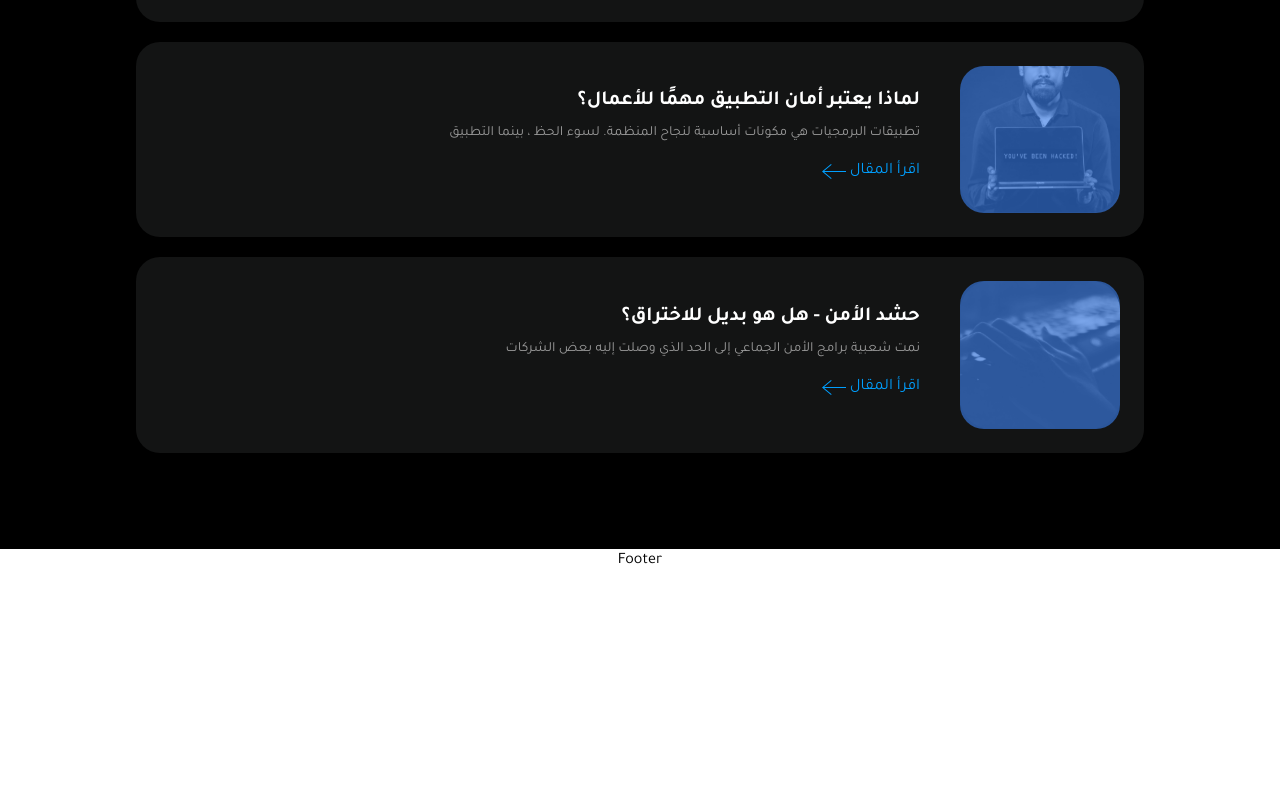
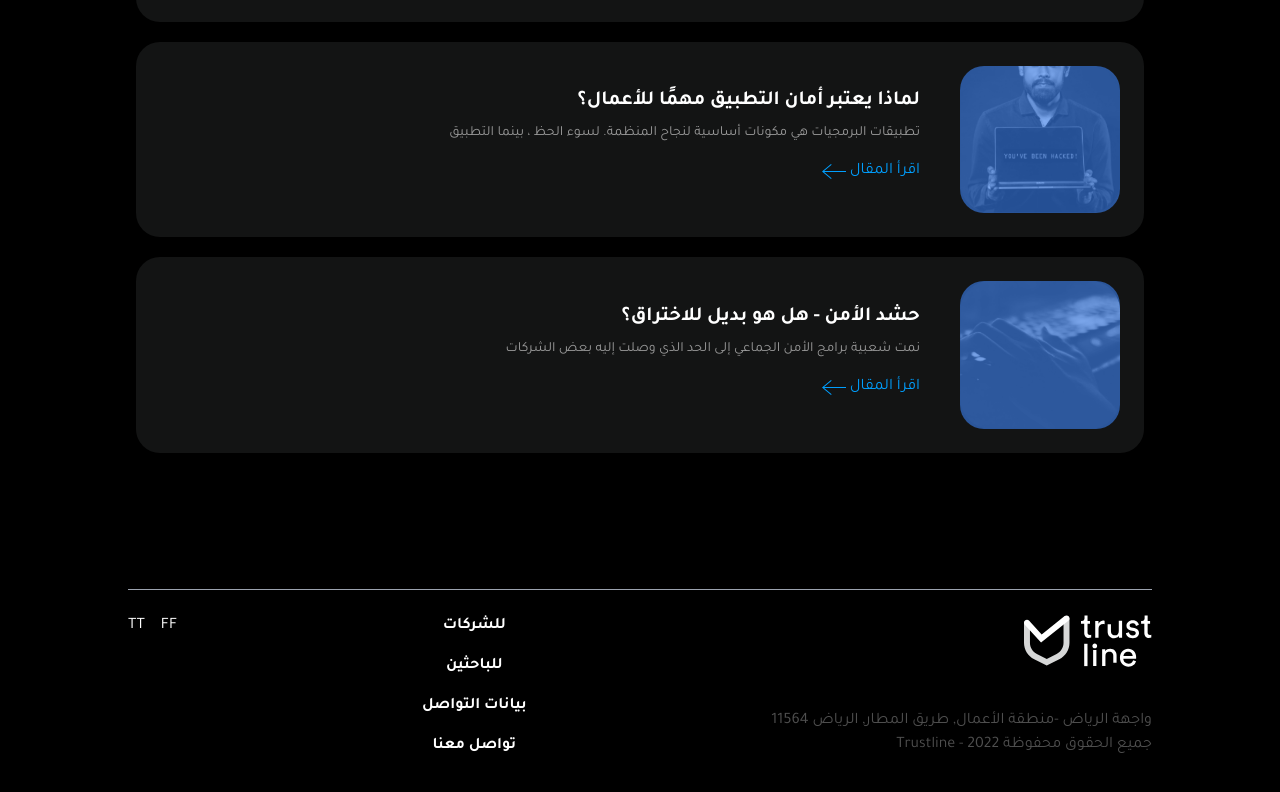
Before and after one commit to MAlngaawy/trustline, a React (Create React App) app: page / in a window 1280 px wide. Shown: the part 4139-4931 px from the top of the page. Before the commit the page ends 4712 px from the top, so only its background shows below. Built offline with nearby package versions, Linux system fonts and the light colour scheme.

Commit message:
footer section

```diff
--- a/src/components/Footer.jsx
+++ b/src/components/Footer.jsx
@@ -1,7 +1,34 @@
 import React from "react";
+import { ReactComponent as Logo } from "./assets/logo.svg";
 
 const Footer = () => {
-  return <div>Footer</div>
-}
+  return (
+    <div className="footer bg-black text-white py-10">
+      <div className="container mx-auto border-t border-gray-400 flex flex-col-reverse md:flex-row items-center md:items-start justify-between pt-6">
+        <div className="social flex gap-4 mt-6 md:mt-0">
+          <div className="twitter cursor-pointer">TT</div>
+          <div className="facebook cursor-pointer">FF</div>
+        </div>
+        <ul className="links font-bold flex flex-col gap-4">
+          <li className="cursor-pointer">للشركات</li>
+          <li className="cursor-pointer">للباحثين</li>
+          <li className="cursor-pointer">بيانات التواصل</li>
+          <li className="cursor-pointer">تواصل معنا</li>
+        </ul>
+        <div className="main-info flex flex-row-reverse md:flex-col items-end gap-2 md:gap-10 mb-4 md:mb-0 mx-6 md:mx-0">
+          <div className="logo ml-4">
+            <Logo className="w-20 md:w-32 cursor-pointer" />
+          </div>
+          <div className=" text-right text-xs md:text-base text-trustTextGray2">
+            <p className="address">
+              واجهة الرياض -منطقة الأعمال, طريق المطار, الرياض 11564
+            </p>
+            <p className="copyrights">Trustline - جميع الحقوق محفوظة 2022</p>
+          </div>
+        </div>
+      </div>
+    </div>
+  );
+};
 
-export default Footer
+export default Footer;
```
